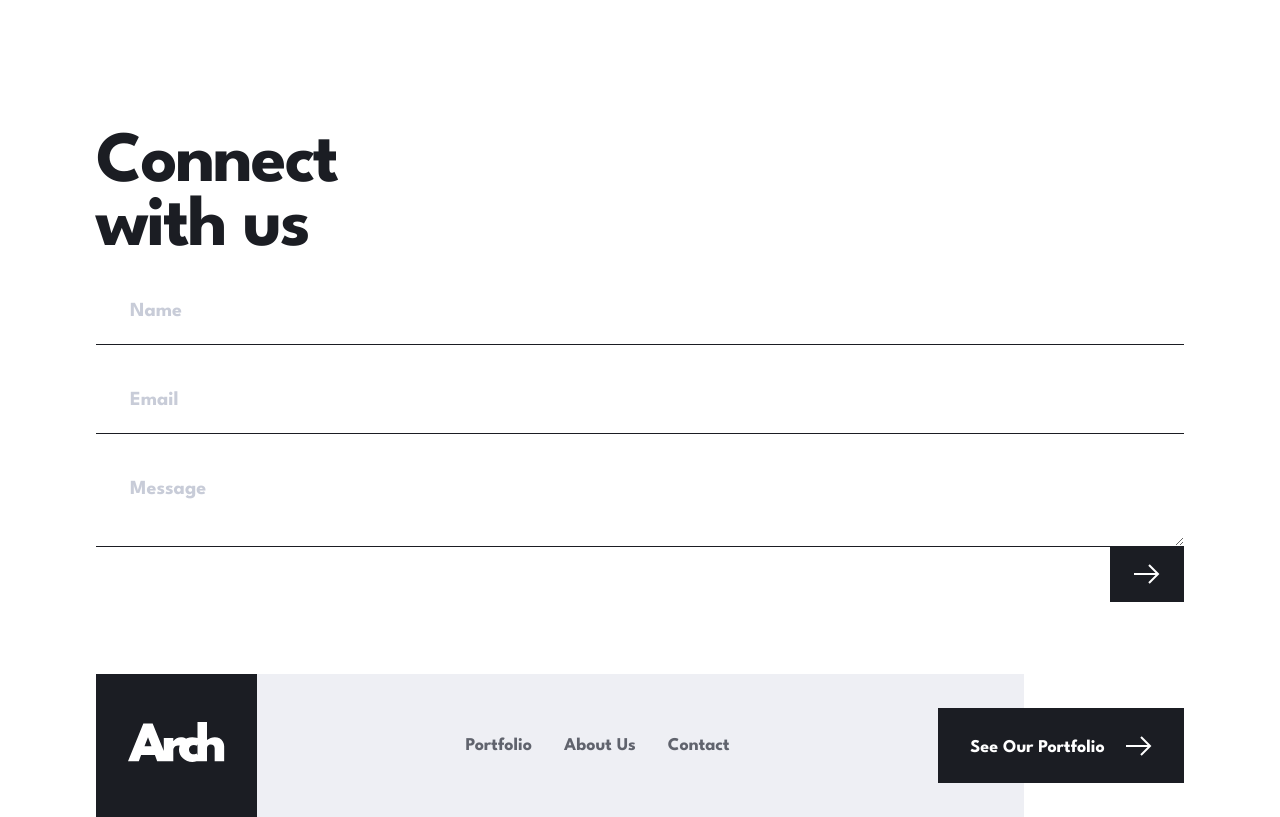
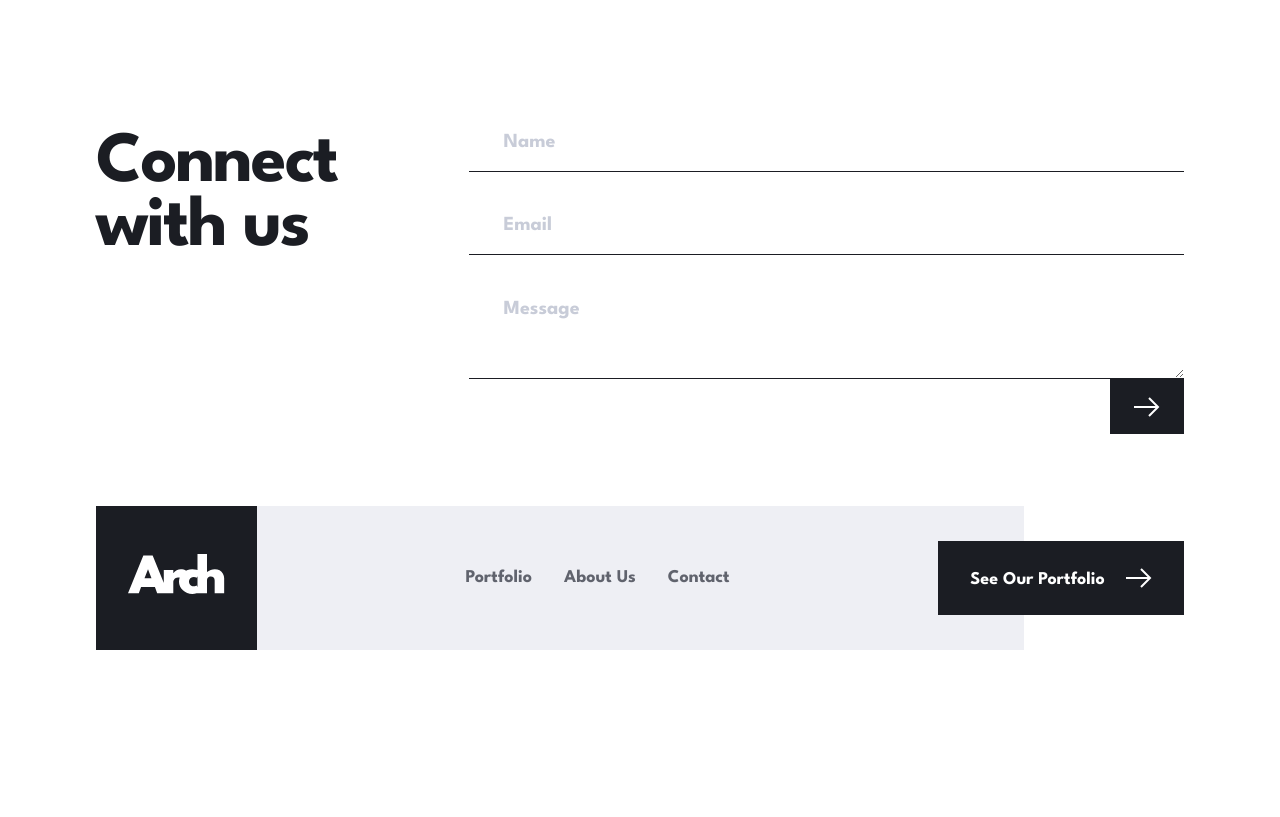
Before and after one commit to jkaps9/arch-studio, a website built with Vite: page src/pages/contact.html in a window 1280 px wide. Shown: the part 2060-2877 px from the top of the page. After the commit the page ends 2710 px from the top, so only its background shows below. Built offline with nearby package versions, Linux system fonts and the light colour scheme.

Commit message:
style contact form on bigger screens

```diff
--- a/src/pages/contact.html
+++ b/src/pages/contact.html
@@ -152,11 +152,7 @@
 
     <section class="connect">
       <div class="container">
-        <h2 class="heading-md">
-          Connect
-          <br />
-          with us
-        </h2>
+        <h2 class="heading-md">Connect with us</h2>
 
         <form action="" class="contact-form">
           <div class="inputs">
--- a/src/styles/contact.css
+++ b/src/styles/contact.css
@@ -54,6 +54,7 @@
 
   h2 {
     margin-bottom: 2.5rem;
+    max-width: 5ch;
   }
 
   .btn--solid {
@@ -88,6 +89,7 @@
       font: inherit;
       font-size: 1.25rem;
       font-weight: 700;
+      line-height: 1em;
       color: inherit;
 
       &::placeholder {
@@ -100,6 +102,10 @@
         outline: none;
         border-width: 3px;
       }
+    }
+
+    textarea {
+      min-height: 4lh;
     }
   }
 }
@@ -137,6 +143,12 @@
       min-height: 35rem;
     }
   }
+
+  .connect {
+    h2 {
+      max-width: none;
+    }
+  }
 }
 
 @media (min-width: 64rem) {
@@ -159,4 +171,19 @@
       display: block;
     }
   }
+
+  .connect {
+    .container {
+      display: flex;
+      gap: 10rem;
+    }
+
+    .contact-form {
+      flex-grow: 1;
+    }
+    h2 {
+      max-width: 5ch;
+      margin-bottom: 0;
+    }
+  }
 }
```
